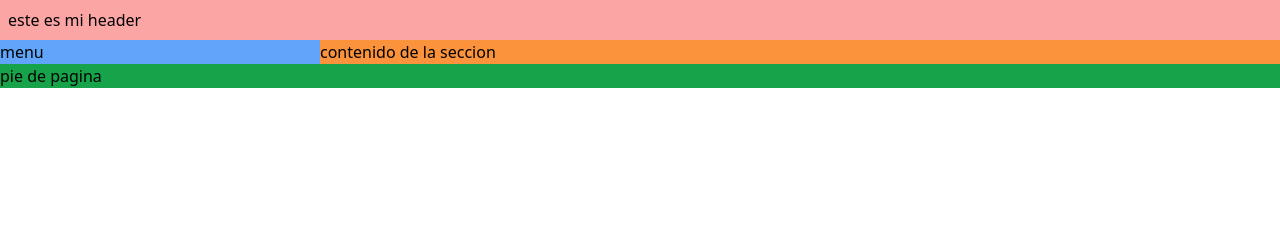
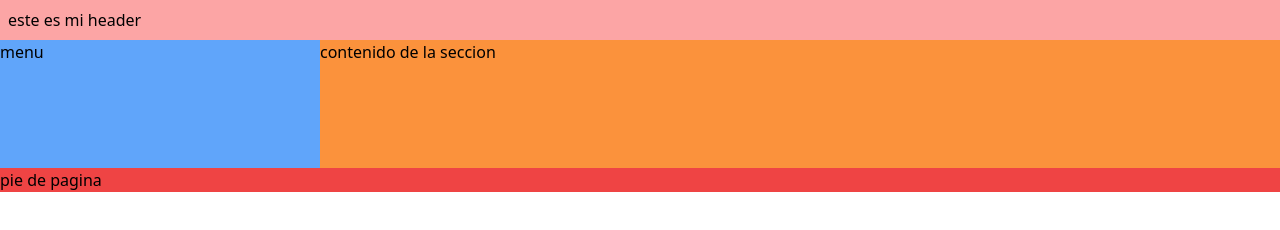
Before and after one commit to MJohanRodriguez23/TailwindProyects, a website: page src/index.html in a window 1280 px wide. Drawn offline with nearby package versions, Linux system fonts and the light colour scheme; files that its build step writes are made by us from their sources.

Commit message:
estructura grid Tailwind

```diff
--- a/src/index.html
+++ b/src/index.html
@@ -1,27 +1,28 @@
 <!DOCTYPE html>
 <html lang="es">
+
 <head>
   <meta charset="UTF-8">
   <meta name="viewport" content="width=device-width, initial-scale=1.0">
   <link href="/dist/output.css" rel="stylesheet">
-    <title>Box Model Flex</title>
+  <title>Box Model Grid</title>
 </head>
+
 <body>
-  <div class="max-w-3x1 bg-green-600 mx-auto container">
-    <header class="h-10 p-2 bg-red-300">
+  <div class="grid grid-cols-4 max-w-3x1 bg-green-600 mx-auto container">
+    <header class=" col-span-4 h-10 p-2 bg-red-300">
       este es mi header
     </header>
-    <section class="flex bg-purple-400">
-      <nav class="bg-blue-400 w-1/4">
+    <nav class="bg-blue-400 h h-32">
       menu
     </nav>
-      <article class="bg-orange-400 w-3/4">
+    <article class="bg-orange-400 col-span-3">
       contenido de la seccion
     </article>
-    </section>
-    <footer>
+    <footer class="bg-red-500 col-span-4">
       pie de pagina
     </footer>
   </div>
 </body>
+
 </html>
```
Lines whose indentation alone changed are shown as unchanged.
